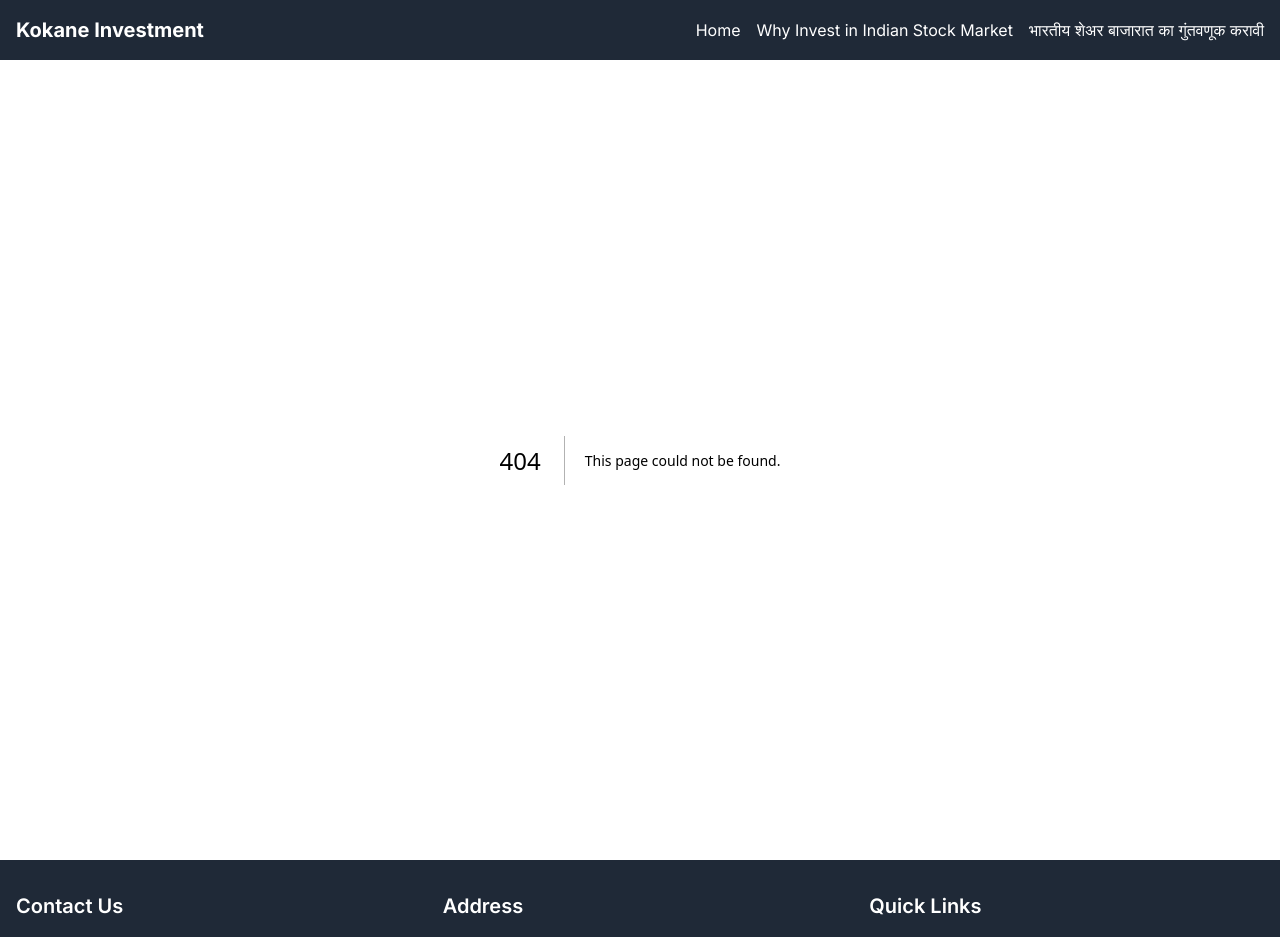
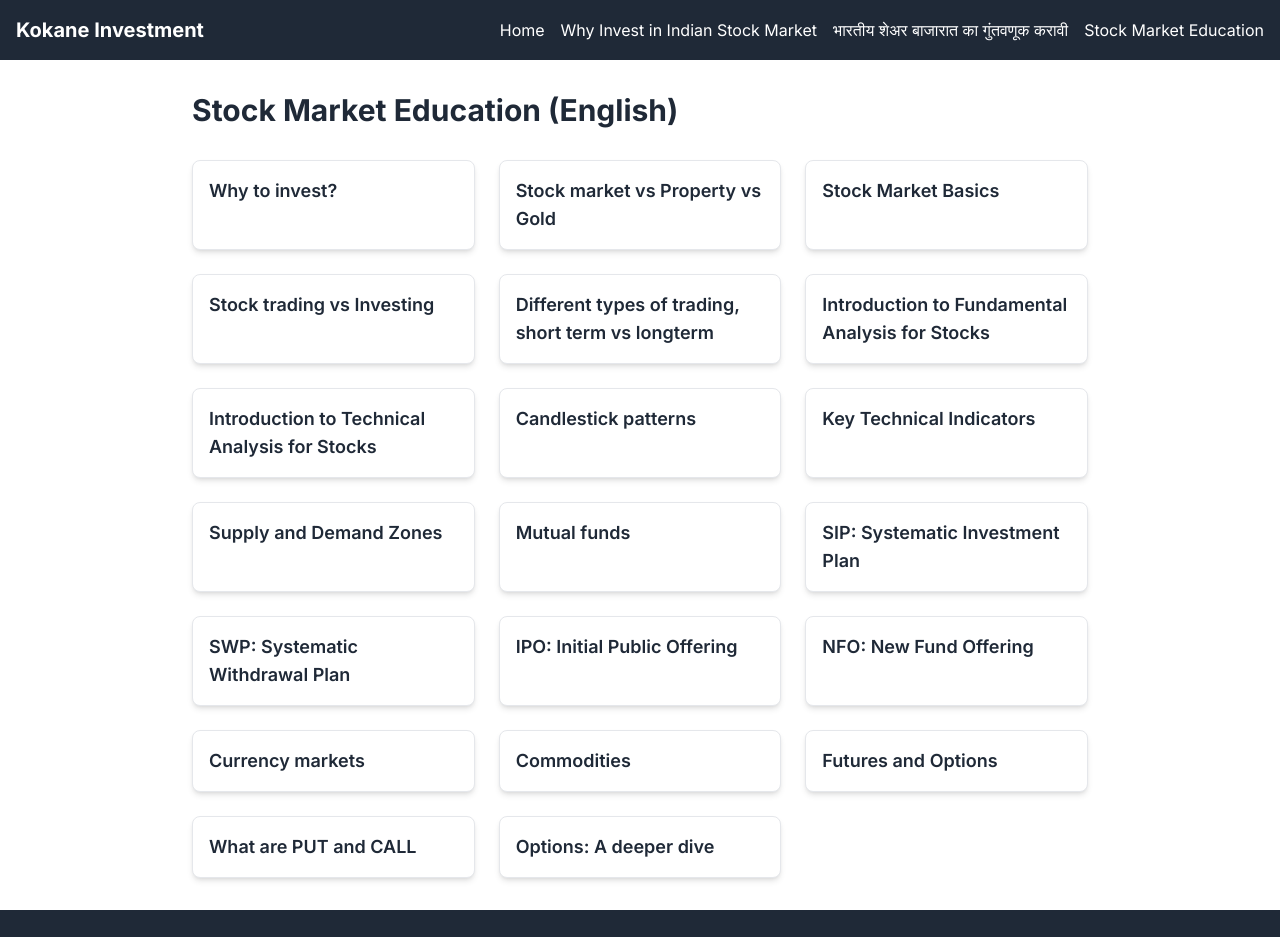
Before and after one commit to moreshk/kokane-investment, a Next.js app: page /stock-market-investing-trading-education/english in a window 1280 px wide. Before the commit this address had no page. Shown: the top 937 px of the page. Built offline with nearby package versions, Linux system fonts and the light colour scheme.

Commit message:
education

```diff
--- a/app/components/Footer.tsx
+++ b/app/components/Footer.tsx
@@ -43,14 +43,19 @@ const Footer = () => {
                   भारतीय शेअर बाजारात का गुंतवणूक करावी
                 </Link>
               </li>
-              <li>
+              <li className="mb-2">
                 <Link href="/options-for-beginners" className="hover:text-gray-300">
                   Options Trading for Beginners
                 </Link>
               </li>
-              <li>
+              <li className="mb-2">
                 <Link href="/options-for-beginners-marathi" className="hover:text-gray-300">
-                    ऑप्शन्स ट्रेडिंग समजून घेणे: नवशिक्यांसाठी मार्गदर्शन
+                  ऑप्शन्स ट्रेडिंग समजून घेणे: नवशिक्यांसाठी मार्गदर्शन
+                </Link>
+              </li>
+              <li className="mb-2">
+                <Link href="/stock-market-investing-trading-education" className="hover:text-gray-300">
+                  Stock Market Education
                 </Link>
               </li>
             </ul>
--- a/app/components/Navbar.tsx
+++ b/app/components/Navbar.tsx
@@ -33,6 +33,11 @@ const Navbar = () => {
               भारतीय शेअर बाजारात का गुंतवणूक करावी
             </Link>
           </li>
+          <li>
+            <Link href="/stock-market-investing-trading-education" className="text-white hover:text-gray-300">
+              Stock Market Education
+            </Link>
+          </li>
         </ul>
 
         {/* Mobile menu button */}
@@ -65,6 +70,11 @@ const Navbar = () => {
                 भारतीय शेअर बाजारात का गुंतवणूक करावी
               </Link>
             </li>
+            <li>
+              <Link href="/stock-market-investing-trading-education" className="block text-white hover:text-gray-300" onClick={toggleMenu}>
+                Stock Market Education
+              </Link>
+            </li>
           </ul>
         </div>
       )}
--- /dev/null
+++ b/app/stock-market-investing-trading-education/english/page.tsx
@@ -0,0 +1,49 @@
+import Link from 'next/link';
+
+export default function EnglishEducationPage() {
+  return (
+    <div className="w-full min-h-screen bg-white px-4 sm:px-6 py-8">
+      <div className="max-w-4xl mx-auto">
+        <h1 className="text-2xl sm:text-3xl font-bold mb-6 sm:mb-8 text-gray-800">Stock Market Education (English)</h1>
+        <div className="grid grid-cols-1 sm:grid-cols-2 md:grid-cols-3 gap-4 sm:gap-6">
+          {topics.map((topic, index) => (
+            <TopicCard key={index} title={topic.title} href={topic.href} />
+          ))}
+        </div>
+      </div>
+    </div>
+  );
+}
+
+function TopicCard({ title, href }: { title: string; href: string }) {
+  return (
+    <Link href={href} className="block w-full">
+      <div className="bg-white border border-gray-200 shadow-md rounded-lg p-4 hover:shadow-lg transition-shadow h-full">
+        <h2 className="text-lg font-semibold text-gray-800">{title}</h2>
+      </div>
+    </Link>
+  );
+}
+
+const topics = [
+  { title: "Why to invest?", href: "/education/english/why-invest" },
+  { title: "Stock market vs Property vs Gold", href: "/education/english/investment-comparison" },
+  { title: "Stock Market Basics", href: "/education/english/stock-market-basics" },
+  { title: "Stock trading vs Investing", href: "/education/english/trading-vs-investing" },
+  { title: "Different types of trading, short term vs longterm", href: "/education/english/trading-types" },
+  { title: "Introduction to Fundamental Analysis for Stocks", href: "/education/english/fundamental-analysis" },
+  { title: "Introduction to Technical Analysis for Stocks", href: "/education/english/technical-analysis" },
+  { title: "Candlestick patterns", href: "/education/english/candlestick-patterns" },
+  { title: "Key Technical Indicators", href: "/education/english/technical-indicators" },
+  { title: "Supply and Demand Zones", href: "/education/english/supply-demand-zones" },
+  { title: "Mutual funds", href: "/education/english/mutual-funds" },
+  { title: "SIP: Systematic Investment Plan", href: "/education/english/sip" },
+  { title: "SWP: Systematic Withdrawal Plan", href: "/education/english/swp" },
+  { title: "IPO: Initial Public Offering", href: "/education/english/ipo" },
+  { title: "NFO: New Fund Offering", href: "/education/english/nfo" },
+  { title: "Currency markets", href: "/education/english/currency-markets" },
+  { title: "Commodities", href: "/education/english/commodities" },
+  { title: "Futures and Options", href: "/education/english/futures-and-options" },
+  { title: "What are PUT and CALL", href: "/education/english/put-and-call" },
+  { title: "Options: A deeper dive", href: "/education/english/options-deep-dive" },
+];
--- /dev/null
+++ b/app/stock-market-investing-trading-education/marathi/page.tsx
@@ -0,0 +1,49 @@
+import Link from 'next/link';
+
+export default function MarathiEducationPage() {
+  return (
+    <div className="w-full min-h-screen bg-white px-4 sm:px-6 py-8">
+      <div className="max-w-4xl mx-auto">
+        <h1 className="text-2xl sm:text-3xl font-bold mb-6 sm:mb-8 text-gray-800">स्टॉक मार्केट शिक्षण (मराठी)</h1>
+        <div className="grid grid-cols-1 sm:grid-cols-2 md:grid-cols-3 gap-4 sm:gap-6">
+          {topics.map((topic, index) => (
+            <TopicCard key={index} title={topic.title} href={topic.href} />
+          ))}
+        </div>
+      </div>
+    </div>
+  );
+}
+
+function TopicCard({ title, href }: { title: string; href: string }) {
+  return (
+    <Link href={href} className="block w-full">
+      <div className="bg-white border border-gray-200 shadow-md rounded-lg p-4 hover:shadow-lg transition-shadow h-full">
+        <h2 className="text-lg font-semibold text-gray-800">{title}</h2>
+      </div>
+    </Link>
+  );
+}
+
+const topics = [
+  { title: "गुंतवणूक का करावी?", href: "/education/marathi/why-invest" },
+  { title: "स्टॉक मार्केट विरुद्ध प्रॉपर्टी विरुद्ध सोनं", href: "/education/marathi/investment-comparison" },
+  { title: "स्टॉक मार्केटची मूलतत्त्वे", href: "/education/marathi/stock-market-basics" },
+  { title: "स्टॉक ट्रेडिंग विरुद्ध इन्व्हेस्टिंग", href: "/education/marathi/trading-vs-investing" },
+  { title: "ट्रेडिंगचे विविध प्रकार, शॉर्ट टर्म विरुद्ध लाँग टर्म", href: "/education/marathi/trading-types" },
+  { title: "स्टॉक्सच्या फंडामेंटल अॅनालिसिसची ओळख", href: "/education/marathi/fundamental-analysis" },
+  { title: "स्टॉक्सच्या टेक्निकल अॅनालिसिसची ओळख", href: "/education/marathi/technical-analysis" },
+  { title: "कॅंडलस्टिक पॅटर्न्स", href: "/education/marathi/candlestick-patterns" },
+  { title: "महत्त्वाचे टेक्निकल इंडिकेटर्स", href: "/education/marathi/technical-indicators" },
+  { title: "सप्लाय आणि डिमांड झोन्स", href: "/education/marathi/supply-demand-zones" },
+  { title: "म्युच्युअल फंड्स", href: "/education/marathi/mutual-funds" },
+  { title: "एसआयपी: सिस्टेमॅटिक इन्व्हेस्टमेंट प्लॅन", href: "/education/marathi/sip" },
+  { title: "एसडब्ल्यूपी: सिस्टेमॅटिक विथड्रॉल प्लॅन", href: "/education/marathi/swp" },
+  { title: "आयपीओ: इनिशियल पब्लिक ऑफरिंग", href: "/education/marathi/ipo" },
+  { title: "एनएफओ: न्यू फंड ऑफरिंग", href: "/education/marathi/nfo" },
+  { title: "करन्सी मार्केट्स", href: "/education/marathi/currency-markets" },
+  { title: "कमोडिटीज", href: "/education/marathi/commodities" },
+  { title: "फ्युचर्स आणि ऑप्शन्स", href: "/education/marathi/futures-and-options" },
+  { title: "पुट आणि कॉल म्हणजे काय?", href: "/education/marathi/put-and-call" },
+  { title: "ऑप्शन्स: एक सखोल दृष्टिकोन", href: "/education/marathi/options-deep-dive" },
+];
```
Also changed, not shown: app/stock-market-investing-trading-education/page.tsx (renamed from app/education/stock-market-investing-trading-education/page.tsx).
